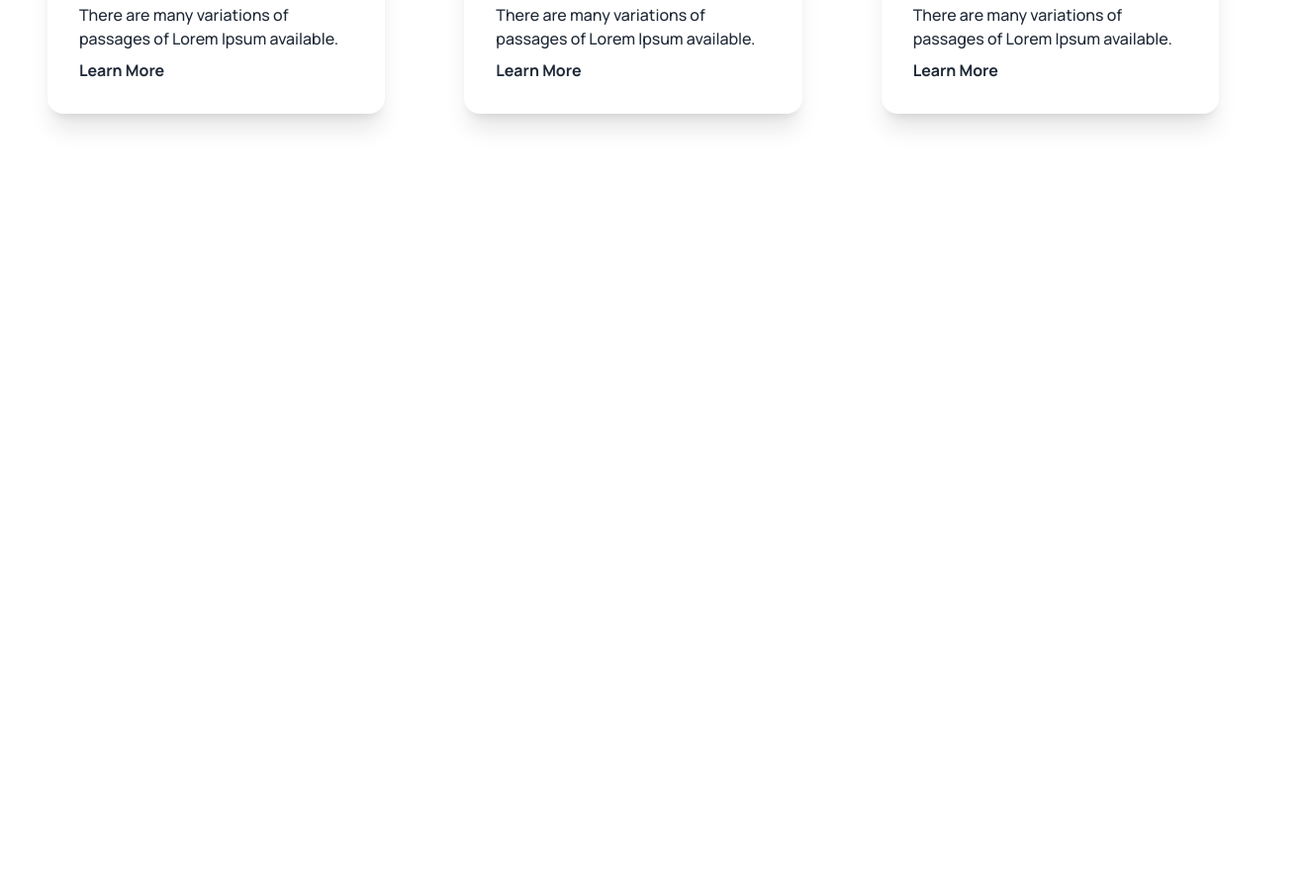
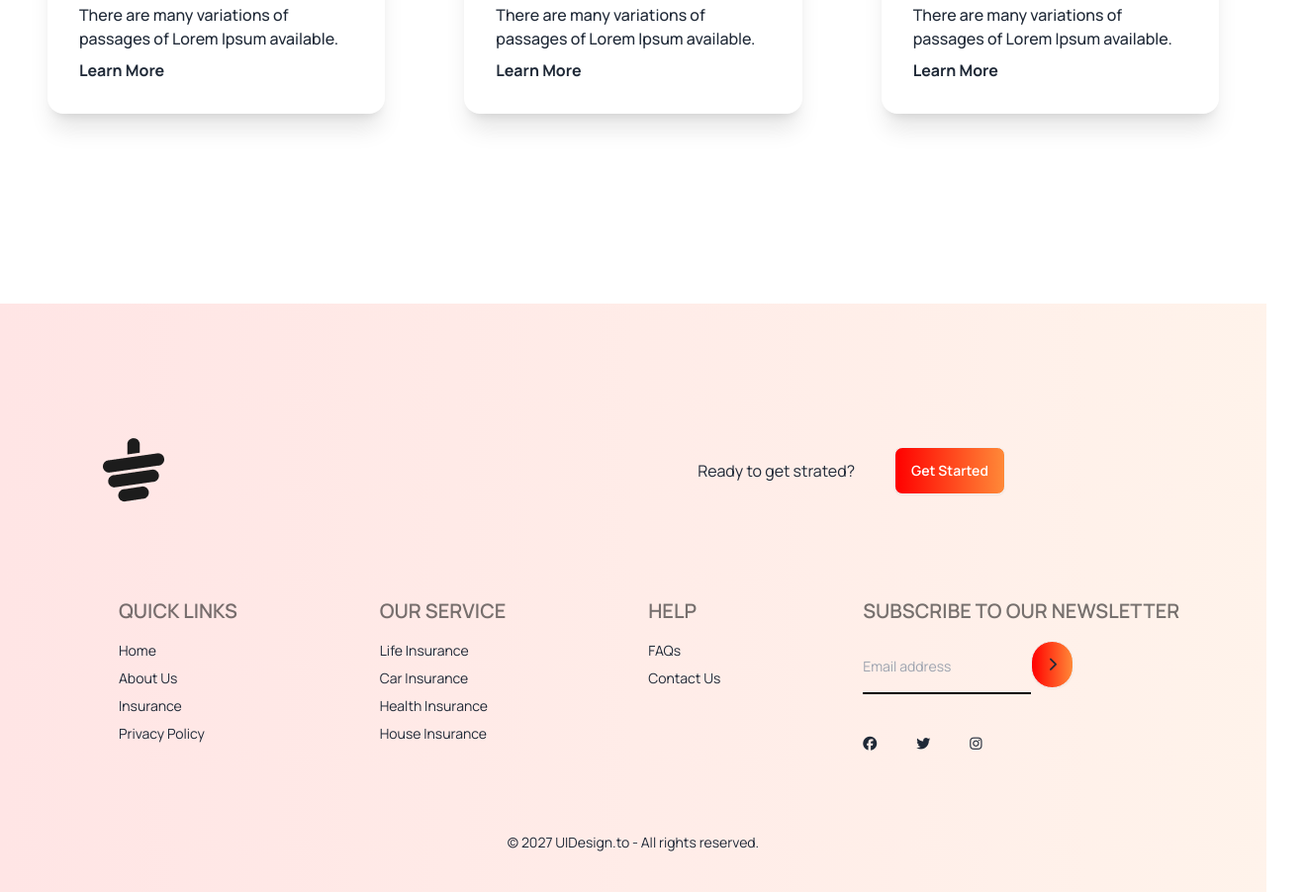
Before and after one commit to Mehedi3300/tea-house-with-tailwind---daisyui, a plain HTML site: page index.html in a window 1280 px wide. Shown: the part 3544-4446 px from the top of the page at 99% size, 1320 px wide, since content can reach past the window. Before the commit the page ends 3851 px from the top, so only its background shows below. Drawn offline with nearby package versions, Linux system fonts and the light colour scheme.

Commit message:
footer added

```diff
--- a/index.html
+++ b/index.html
@@ -232,8 +232,54 @@
             </div>
         </section>
     </main>
-    <footer>
+    <footer class=" p-10 bg-gradient-to-r from-[#FF00001A] to-[#FF89381A] container mx-auto">
+        <div class="flex justify-between my-8 lg:my-24 mx-16">
+           <img src="images/cup.png" alt="">
+           <div class="flex gap-10 lg:mr-40 items-center">
+                <a>Ready to get strated?</a>
+                <button class="btn bg-gradient-to-r from-[#F00] to-[#FF8938] text-white">Get Started</button>
+           </div>
+        </div>
 
-    </footer>
+        <div class="footer ml-20">
+            <nav>
+                <header class="footer-title font-semibold text-xl text-[#1C1C1C]">Quick Links</header>
+                <a class="link link-hover">Home</a>
+                <a class="link link-hover">About Us</a>
+                <a class="link link-hover">Insurance</a>
+                <a class="link link-hover">Privacy Policy</a>
+              </nav>
+              <nav>
+                <header class="footer-title font-semibold text-xl text-[#1C1C1C]">Our Service</header>
+                <a class="link link-hover">Life Insurance</a>
+                <a class="link link-hover">Car Insurance</a>
+                <a class="link link-hover">Health Insurance</a>
+                <a class="link link-hover">House Insurance</a>
+              </nav>
+              <nav>
+                <header class="footer-title font-semibold text-xl text-[#1C1C1C]">Help</header>
+                <a class="link link-hover">FAQs</a>
+                <a class="link link-hover">Contact Us</a>
+              </nav>
+              <form>
+                <header class="footer-title font-semibold text-xl text-[#1C1C1C]">Subscribe to our newsletter</header>
+                <fieldset class="form-control w-80">
+                  <div class="relative">
+                    <input type="text" placeholder="Email address" class="py-4 bg-transparent border-b-2 border-black outline-none" />
+                    <button class="btn bg-gradient-to-r from-[#F00] to-[#FF8938] absolute top-0 right-30 rounded-full"><i class="fa-solid fa-chevron-right"></i></button>
+                  </div>
+                  <!-- icons -->
+                  <div class="flex gap-10 mt-10">
+                    <a href=""><i class="fa-brands fa-facebook"></i></a>
+                    <a href=""><i class="fa-brands fa-twitter"></i></a>
+                    <a href=""><i class="fa-brands fa-instagram"></i></a>
+                  </div>
+                </fieldset>
+              </form>
+        </div>
+        <div class="footer footer-center pt-20 text-base-content">
+            <p>© 2027 UIDesign.to - All rights reserved.</p>
+        </div>
+      </footer>
 </body>
 </html>
```
